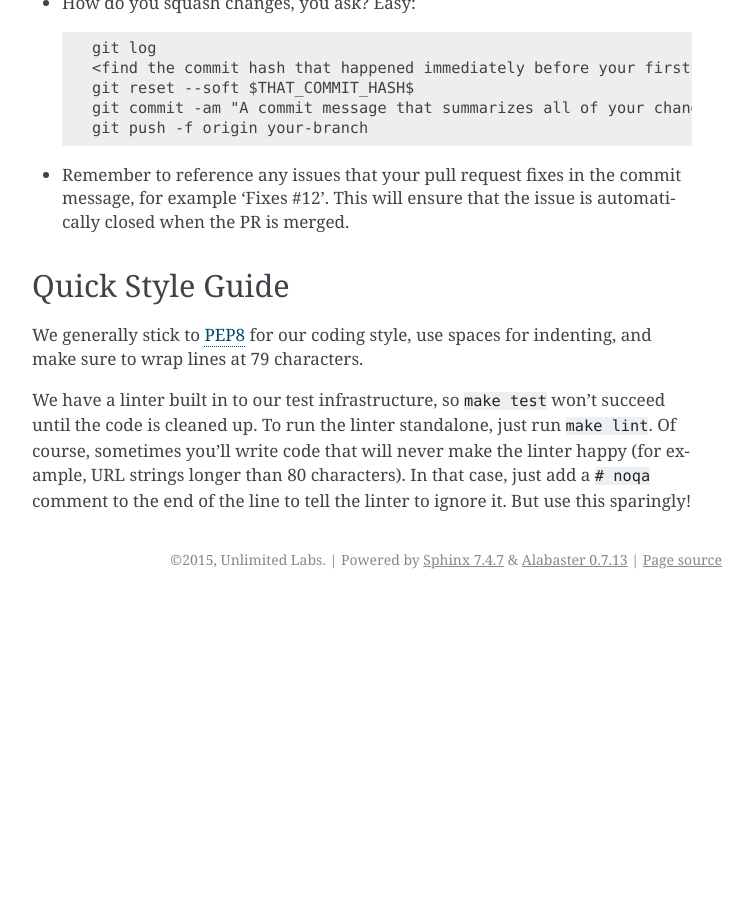
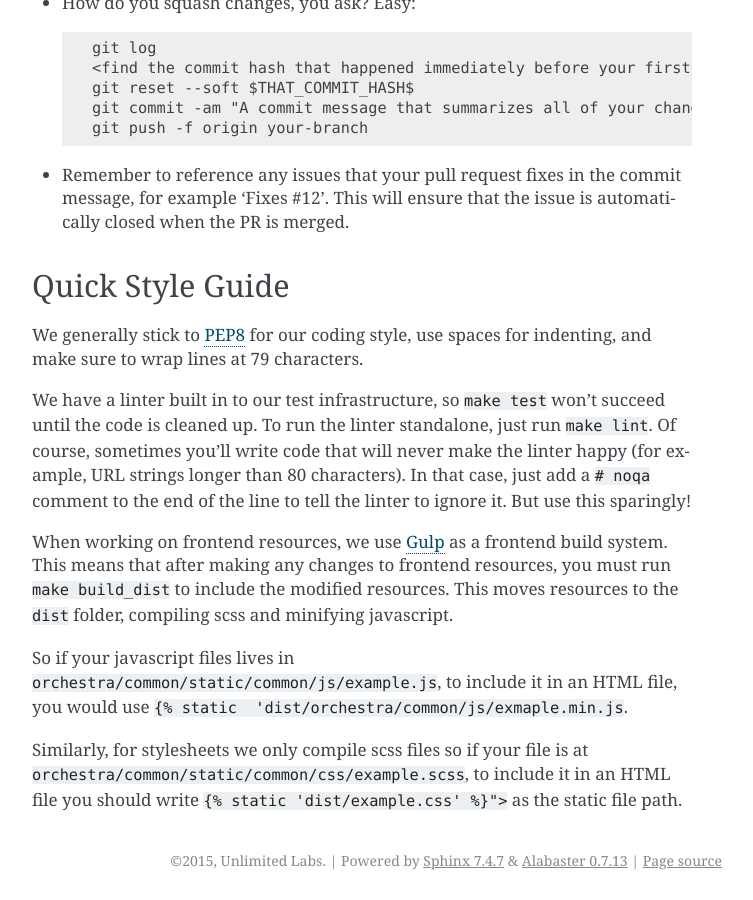
Before and after one commit to b12io/orchestra, a Sphinx documentation site: the page built from docs/source/contributing.rst, in a window 1280 px wide and 900 px high, scrolled down 1806 px. Shown: the whole window, without its empty margins (388-1141 px from the left). Built offline with Sphinx 7.4.7, drawn with Linux system fonts in a browser that asks for light colours; before the commit the page ends 2405 px from its top, so only the background shows below that.

Commit message:
Update docs to give information about gulp building

```diff
--- a/docs/source/contributing.rst
+++ b/docs/source/contributing.rst
@@ -33,7 +33,7 @@ style :).
 
 We recommend using a `virtualenv <https://virtualenv.pypa.io/en/latest/>`_ to
 install the required packages in ``requirements.txt``. In addition, we use
-`gulp <http://gulpjs.com/>`_ as a frontend build system.  To build the frontend
+`Gulp <http://gulpjs.com/>`_ as a frontend build system.  To build the frontend
 resources you can run ``make build_dist`` once `npm <https://www.npmjs.com/>`_
 is installed.
 
@@ -115,3 +115,18 @@ just run ``make lint``. Of course, sometimes you'll write code that will
 never make the linter happy (for example, URL strings longer than 80
 characters). In that case, just add a ``# noqa`` comment to the end of the line
 to tell the linter to ignore it. But use this sparingly!
+
+When working on frontend resources, we use `Gulp <http://gulpjs.com/>`_ as a
+frontend build system. This means that after making any changes to frontend
+resources, you must run ``make build_dist`` to include the modified resources.
+This moves resources to the ``dist`` folder, compiling scss and minifying
+javascript.
+
+So if your javascript files lives in
+``orchestra/common/static/common/js/example.js``, to include it in an HTML
+file, you would use ``{% static  'dist/orchestra/common/js/exmaple.min.js``.
+
+Similarly, for stylesheets we only compile scss files so if your file is at
+``orchestra/common/static/common/css/example.scss``, to include it in an HTML
+file you should write ``{% static 'dist/example.css' %}">`` as the static file
+path.
```
